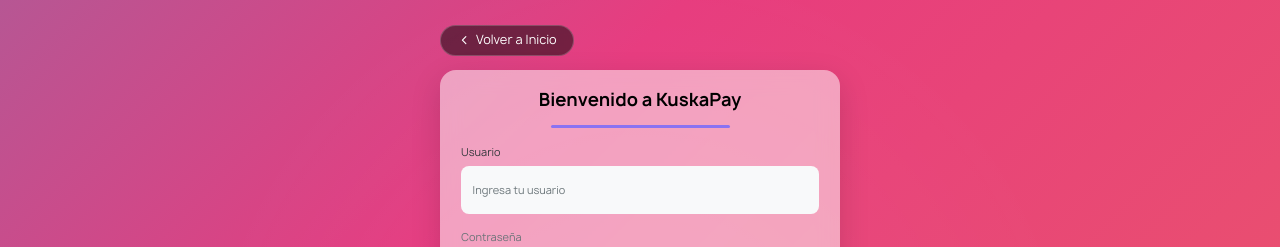
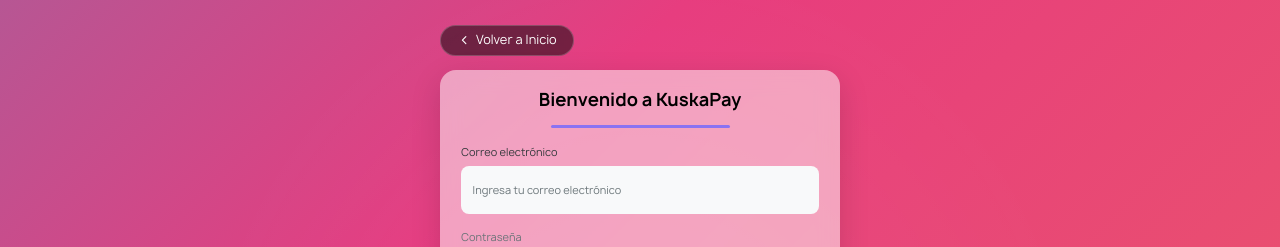
Before and after one commit to aquilesbailo123/demo-proyectos, a React (Vite) app: page /login in a window 1280 px wide. Shown: the top 247 px of the page. Built offline with nearby package versions, Linux system fonts and the light colour scheme; no server answers.

Commit message:
Asking for email in login

```diff
--- a/src/pages/Login/Login.tsx
+++ b/src/pages/Login/Login.tsx
@@ -27,7 +27,7 @@
     // Wallet login temporarily disabled
     // const [authMethod, setAuthMethod] = useState<'credentials' | 'wallet'>('credentials')
     const [formData, setFormData] = useState<{ [key: string]: any }>({
-        identifier: '', // email or username
+        email: '',
         password: '',
     })
 
@@ -39,8 +39,8 @@
     }
 
     const validateForm = (formData: { [key: string]: any }) => {
-        const { identifier, password } = formData
-        console.log(identifier, password)
+        const { email, password } = formData
+        console.log(email, password)
 
         // const alphanumericRegex = /^[a-zA-Z0-9]+$/
 
@@ -54,6 +54,9 @@
         //     return { isValid: false, message: t('login.fields.password.invalid') }
         // }
 
+        if (!email || !password) {
+            return { isValid: false, message: t('login.error.missing_fields') }
+        }
         return { isValid: true, message: '' }
     }
 
@@ -67,16 +70,13 @@
         }
 
         try {
-            const looksLikeEmail = /@/.test(formData.identifier)
-            const payload = looksLikeEmail
-                ? { email: formData.identifier, password: formData.password }
-                : { username: formData.identifier, password: formData.password }
+            const payload = { email: formData.email, password: formData.password }
             const data = await loginMutation.mutateAsync(payload)
-            const user = data?.user || { username: formData.identifier }
+            const user = data?.user || { email: formData.email }
             applyLogin({
                 id: String(user?.id ?? 'self'),
-                username: user?.username ?? (looksLikeEmail ? '' : formData.identifier),
-                email: user?.email ?? '',
+                username: user?.username ?? user?.email ?? formData.email,
+                email: user?.email ?? formData.email,
             })
             toast.success(t('login_success'))
             navigate('/home')
@@ -181,11 +181,11 @@
                 {/* Only credentials login enabled */}
                 <form className="login-register-form-cont" onSubmit={(e) => handleFormSubmit(e)}>
                     <Input
-                        name="identifier"
-                        value={formData.identifier}
-                        setValue={(value) => handleFormDataChange('identifier', value)}
-                        label={t('login_identifier_label') || 'Email or username'}
-                        placeholder={t('login_identifier_placeholder') || 'you@example.com or username'}
+                        name="email"
+                        value={formData.email}
+                        setValue={(value) => handleFormDataChange('email', value)}
+                        label={t('login_email_label') || 'Email'}
+                        placeholder={t('login_email_placeholder') || 'you@example.com'}
                     />
                     <PasswordEyeInput
                         name="password"
```
